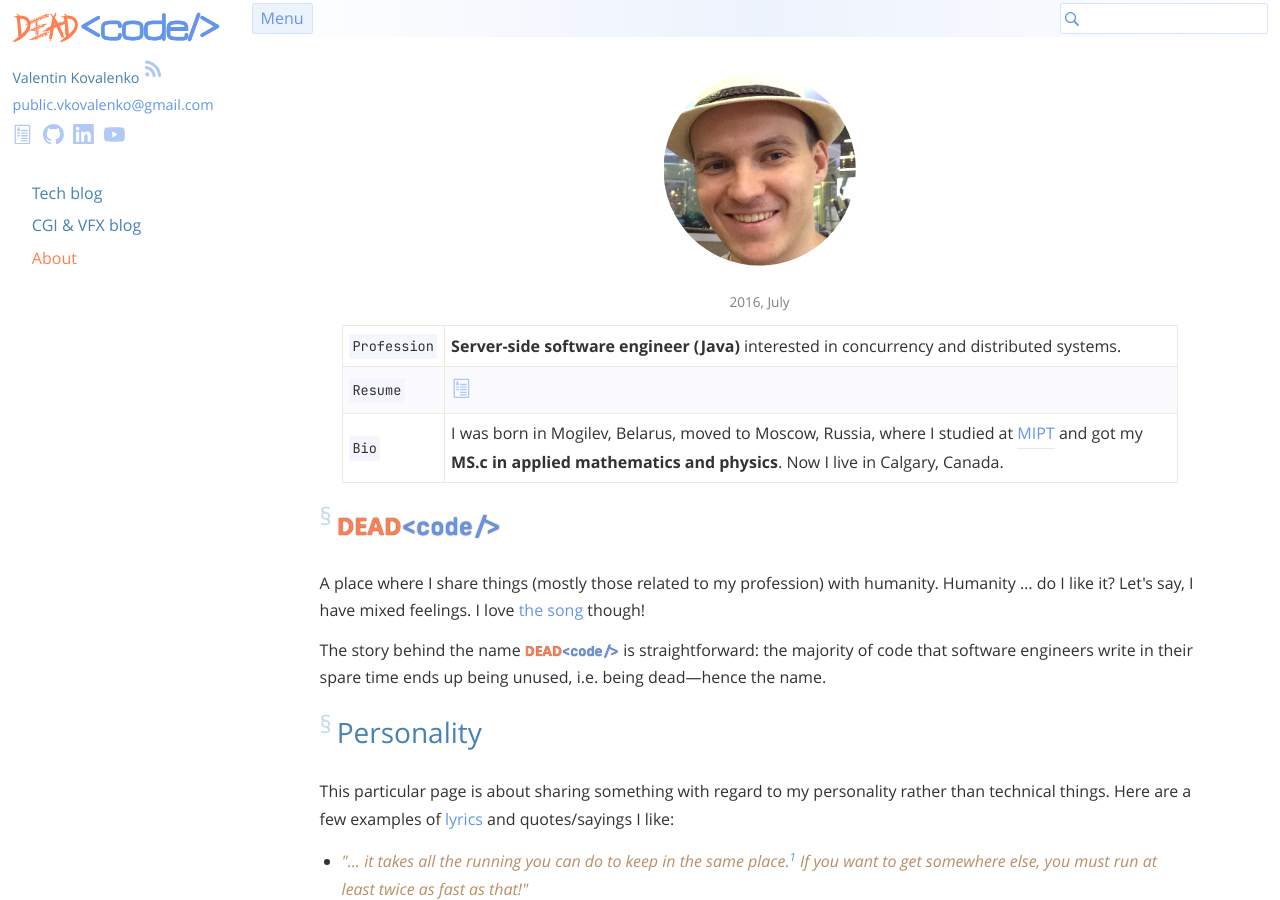
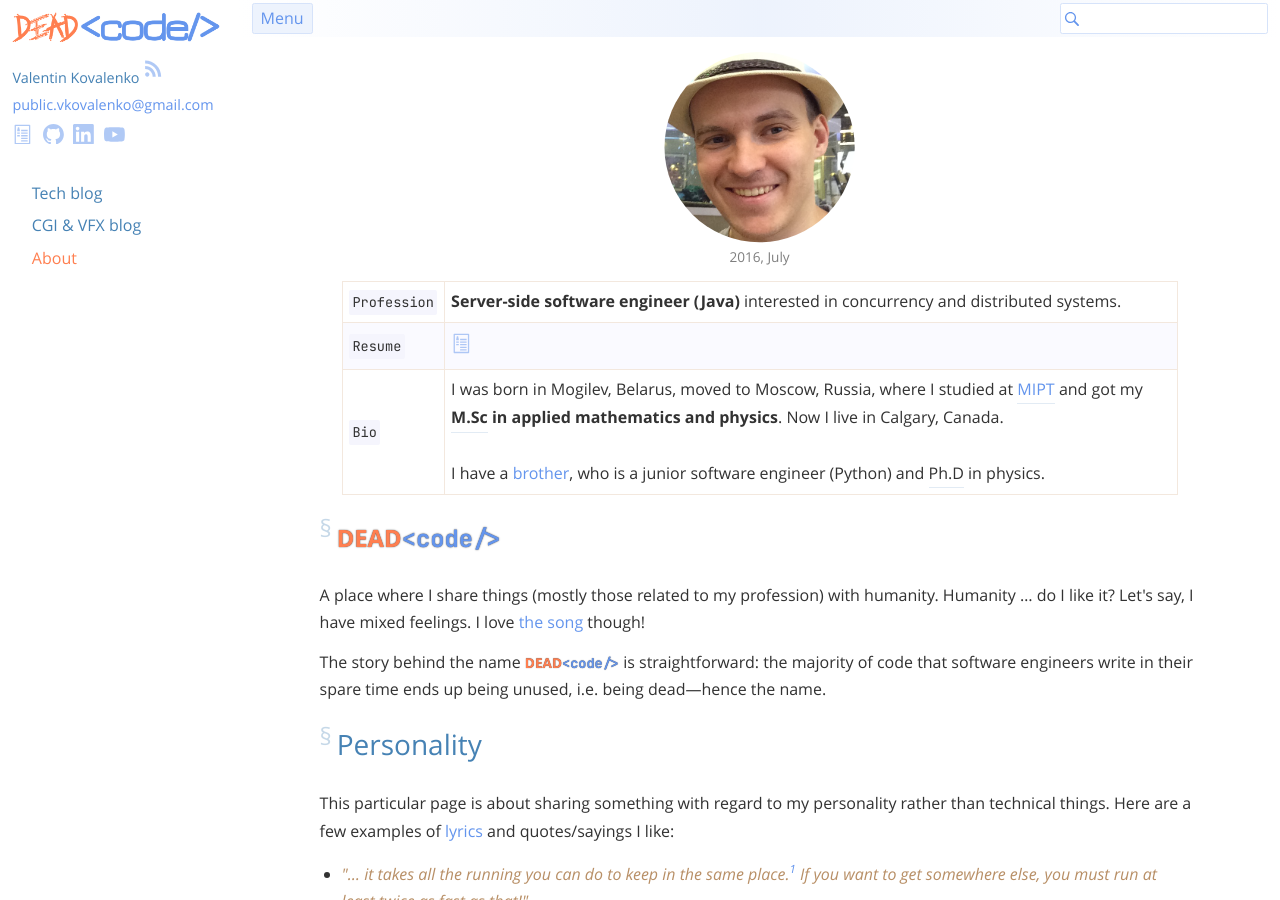
Before and after one commit to stIncMale/stincmale.github.io, a Jekyll site: the page built from index.markdown, in a window 1280 px wide and 900 px high. Built offline with Jekyll 4.4.1, drawn with Linux system fonts in a browser that asks for light colours.

Commit message:
Do minor improvements, add a cross link to kovalenko.place

```diff
--- a/_includes/common-links-abbreviations.markdown
+++ b/_includes/common-links-abbreviations.markdown
@@ -30,6 +31,12 @@
 
 *[iff]:
 {:data-title="if and only if"}
+*[Ph.D]:
+{:data-title="Doctor of Philosophy"}
+*[M.Sc]:
+{:data-title="Master of Science"}
+*[B.Sc]:
+{:data-title="Bachelor of Science"}
 *[stdin]:
 {:data-title="standard input stream"}
 *[stdout]:
--- a/index.markdown
+++ b/index.markdown
@@ -8,13 +8,13 @@ custom_description: My personal website. Software engineering articles/notes/tho
 
 <figure style="display: block">
   {%- comment -%}<!-- -webkit-clip-path is for iOS Safari -->{%- endcomment -%}
-  <img src="{% link /assets/img/face.png %}" alt="Me" style="clip-path: circle(44.2% at 50% 50%); -webkit-clip-path: circle(44.2% at 50% 50%); width: 12em; height: auto; display: block; margin-left: auto; margin-right: auto;">
+  <img src="{% link /assets/img/face.png %}" alt="Me" style="clip-path: circle(49% at 50% 50%); -webkit-clip-path: circle(49% at 50% 50%); width: 12em; height: auto; display: block; margin-left: auto; margin-right: auto;">
   <figcaption>2016, July</figcaption>
 </figure>
 
 `Profession` | **Server-side software engineer (Java)** interested in concurrency and distributed systems.
 `Resume` | <a class="button" style="font-size: 1.3em;" href="{% link resume.markdown %}" title="Resume">{%- comment -%}<!-- /assets/img/resume-badge.svg -->{%- endcomment -%}<svg class="svg-button" enable-background="new 0 0 96 96" version="1.1" viewBox="0 0 96 96" xmlns="http://www.w3.org/2000/svg"><path d="M72,63H42v6h30V63z M72,75H42v6h30V75z M72,27H42v6h30V27z M72,39H42v6h30V39z M72,51H42v6h30V51z M36,51H24v6h12V51z M81,3  H15c-1.657,0-3,1.343-3,3v84c0,1.657,1.343,3,3,3h66c1.657,0,3-1.343,3-3V6C84,4.343,82.657,3,81,3z M78,87H18V9h60V87z M36,39H24v6  h12V39z M36,27c0-1.938-1.231-3.576-2.95-4.209c0.886-0.821,1.45-1.986,1.45-3.291c0-2.486-2.015-4.5-4.5-4.5s-4.5,2.014-4.5,4.5  c0,1.305,0.563,2.47,1.45,3.291C25.231,23.424,24,25.062,24,27v6h12V27z"/></svg></a>
-`Bio` | I was born in Mogilev, Belarus, moved to Moscow, Russia, where I studied at [MIPT] and got my **MS.c in applied mathematics and physics**. Now I live in Calgary, Canada.
+`Bio` | I was born in Mogilev, Belarus, moved to Moscow, Russia, where I studied at [MIPT] and got my **M.Sc in applied mathematics and physics**. Now I live in Calgary, Canada.<br><br>I have a <a href="https://www.kovalenko.place" title="Permanent head Damage">brother</a>, who is a junior software engineer (Python) and Ph.D in physics.
 
 ## [](#dead-code){:.section-link}{{ site.custom_title }} {#dead-code}
 A place where I share things (mostly those related to my profession) with humanity.
```
Also changed, not shown: other parts of _includes/common-links-abbreviations.markdown (+1 -0 lines), resume.markdown (+10 -5 lines), assets/img/face.png.
